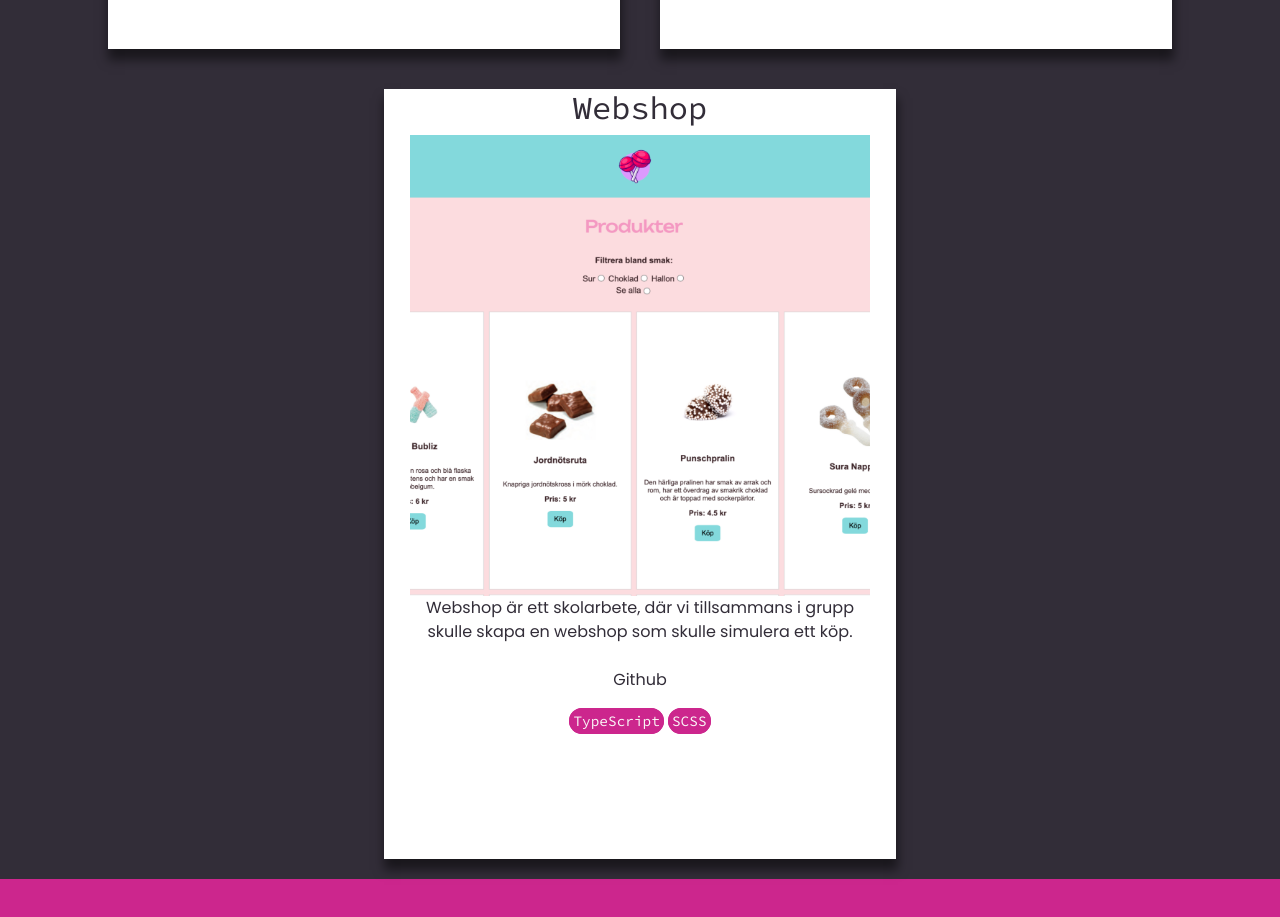
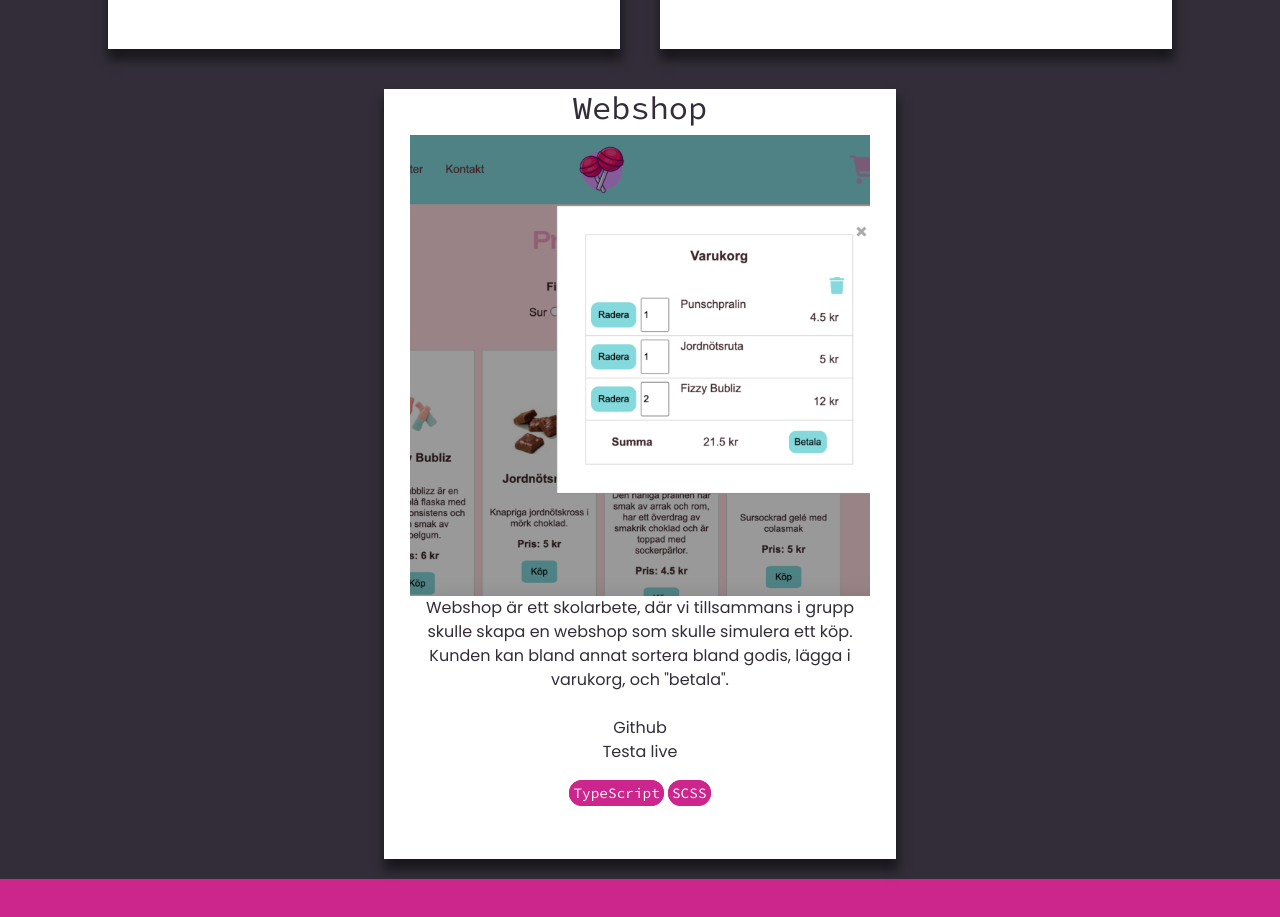
Before and after one commit to felicianorman/portfolio_2023, a website built with Parcel: page src/myindex.html in a window 1280 px wide. Shown: the part 2200-3117 px from the top of the page. Built offline with nearby package versions, Linux system fonts and the light colour scheme; no server answers.

Commit message:
länk till webshop

```diff
--- a/src/myindex.html
+++ b/src/myindex.html
@@ -130,11 +130,16 @@
 
           <article class="webshop project">
             <h2>Webshop</h2>
-            <img src="assets/webbshop.png" />
+            <img src="assets/godis.png" />
             <p class="projects--text">
               Webshop är ett skolarbete, där vi tillsammans i grupp skulle skapa
-              en webshop som skulle simulera ett köp.<br /><br />
+              en webshop som skulle simulera ett köp. Kunden kan bland annat sortera bland godis, lägga i varukorg, och "betala".<br /><br />
               <a href="https://github.com/Stuuben/Webshop-Godisbutiken" target="blank">Github</a><br />
+              <a
+              href="https://godisbutiken.netlify.app/"
+              target="blank"
+              >Testa live</a
+            >
 
             </p>
             <div class="stack">
```
Also changed, not shown: src/assets/godis.png (added), 2 other files.
